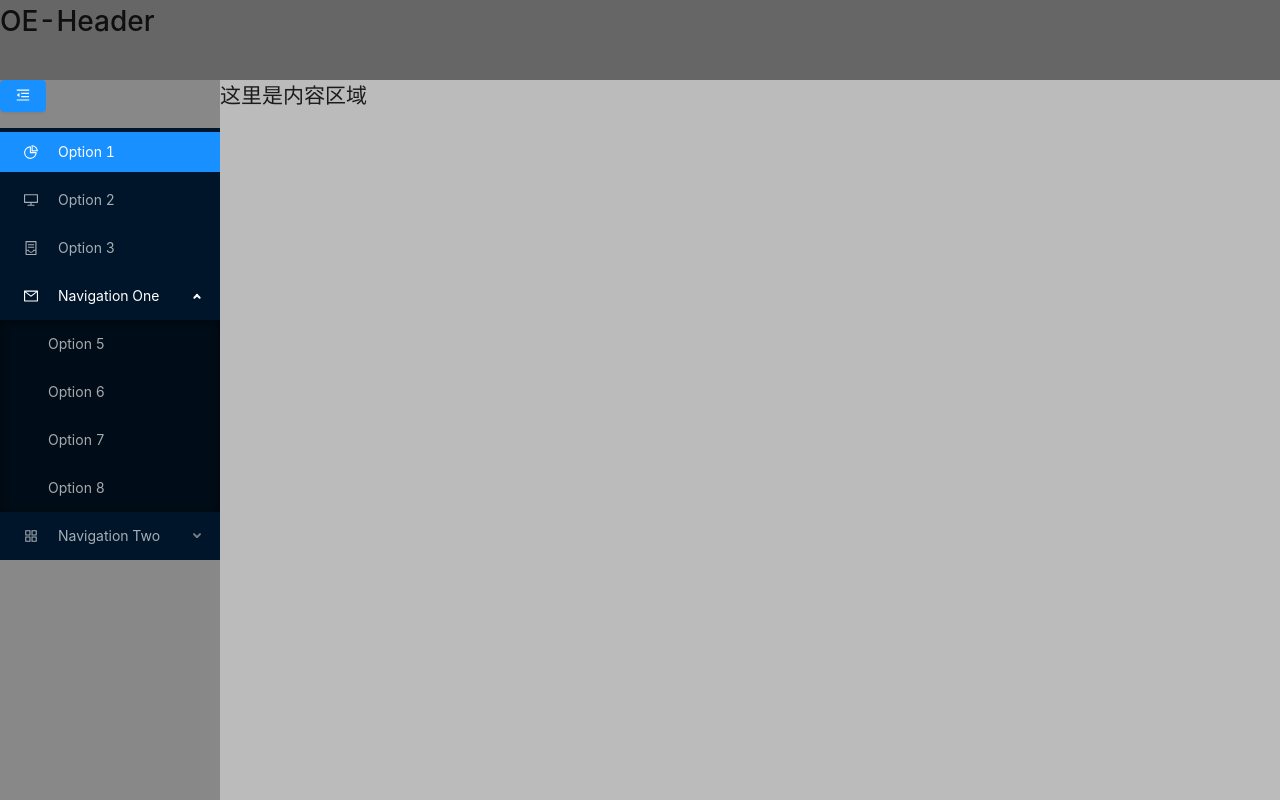
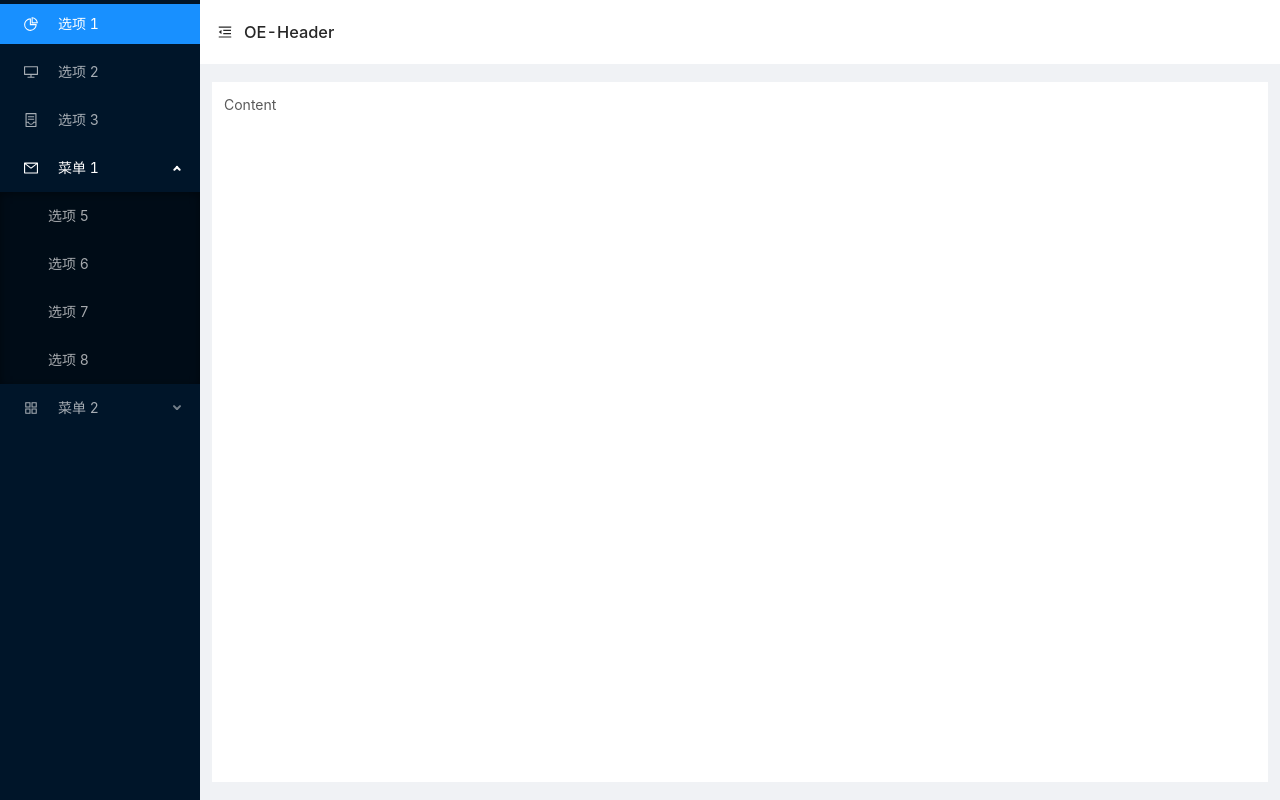
Before and after one commit to necrodiver/OrangeEmperor, a React app in the folder oe-ob/: page / in a window 1280 px wide. Built offline with nearby package versions, Linux system fonts and the light colour scheme.

Commit message:
菜单布局

```diff
--- a/oe-ob/src/Components/App/App.css
+++ b/oe-ob/src/Components/App/App.css
@@ -1,21 +1,39 @@
 .oe-app {
   height: 100%;
 }
-.oe-app .oe-header {
-  height: 80px;
-  background-color: #666;
+.oe-app .oe-header-box {
+  display: flex;
+  justify-content: left;
+  align-items: center;
+  padding-left: 30px;
 }
-.oe-app .oe-section-body {
-  height: calc(100vh - 80px);
-  display: flex;
-  flex: 1;
+.oe-app .oe-header-box .oe-header-btnmenu {
+  margin-left: 18px;
+  margin-right: 12px;
 }
-.oe-app .oe-section-body .oe-menu {
-  width: 220px;
-  height: 100%;
-  background-color: #888;
+.oe-app .oe-header-box .oe-header {
+  min-width: calc(100% - 44px);
 }
-.oe-app .oe-section-body .oe-content {
-  width: calc(100% - 220px);
-  background-color: #bbb;
+.oe-app .oe-content-box {
+  margin: 18px 12px;
+  padding: 12px;
+  min-height: 280px;
 }
+#components-layout-demo-custom-trigger .trigger {
+  font-size: 18px;
+  line-height: 64px;
+  padding: 0 24px;
+  cursor: pointer;
+  transition: color 0.3s;
+}
+#components-layout-demo-custom-trigger .trigger:hover {
+  color: #1890ff;
+}
+#components-layout-demo-custom-trigger .logo {
+  height: 32px;
+  background: rgba(255, 255, 255, 0.2);
+  margin: 16px;
+}
+.site-layout .site-layout-background {
+  background: #fff;
+}
--- a/oe-ob/src/Components/App/App.jsx
+++ b/oe-ob/src/Components/App/App.jsx
@@ -1,17 +1,25 @@
 import React, { Component, Fragment } from 'react';
-import './App.css';
 import './App.less';
 import OEHeader from '../OE-Header/index';
 import OEMenu from '../OE-Menu/index';
 import OELogin from '../OE-Login/index';
 
+import { Layout } from 'antd';
+import { MenuUnfoldOutlined, MenuFoldOutlined } from '@ant-design/icons';
+
+const { Header, Sider, Content } = Layout;
+
 export default class extends Component {
-  constructor(props) {
-    super(props);
-    this.state = {
-      isLogin: true
-    };
-  }
+  state = {
+    collapsed: false,
+    isLogin: true
+  };
+
+  toggle = () => {
+    this.setState({
+      collapsed: !this.state.collapsed
+    });
+  };
   render() {
     return (
       <div className="oe-app">
@@ -19,17 +27,35 @@ export default class extends Component {
           <OELogin />
         ) : (
           <Fragment>
-            <header className="oe-header">
-              <OEHeader />
-            </header>
-            <section  className="oe-section-body">
-              <aside className="oe-menu">
-                <OEMenu />
-              </aside>
-              <main className="oe-content">
-                <h1>这里是内容区域</h1>
-              </main>
-            </section>
+            <Layout style={{ height: '100vh' }}>
+              <Sider
+                trigger={null}
+                collapsible
+                collapsed={this.state.collapsed}
+              >
+                <OEMenu collapsed={this.state.collapsed}></OEMenu>
+              </Sider>
+              <Layout className="site-layout">
+                <Header
+                  className="site-layout-background oe-header-box"
+                  style={{ padding: 0 }}
+                >
+                  {React.createElement(
+                    this.state.collapsed
+                      ? MenuUnfoldOutlined
+                      : MenuFoldOutlined,
+                    {
+                      className: 'trigger oe-header-btnmenu',
+                      onClick: this.toggle
+                    }
+                  )}
+                  <OEHeader></OEHeader>
+                </Header>
+                <Content className="site-layout-background oe-content-box">
+                  Content
+                </Content>
+              </Layout>
+            </Layout>
           </Fragment>
         )}
       </div>
--- a/oe-ob/src/Components/App/App.less
+++ b/oe-ob/src/Components/App/App.less
@@ -1,27 +1,66 @@
 .oe-app {
     height: 100%;
 
-    .oe-header {
-        height: 80px;
-        background-color: #666;
+    .oe-header-box {
+        display: flex;
+        justify-content: left;
+        align-items: center;
+        padding-left: 30px;
+
+        .oe-header-btnmenu {
+            margin-left: 18px;
+            margin-right: 12px;
+        }
+
+        .oe-header {
+            min-width: ~"calc(100% - 44px)";
+        }
     }
 
-    .oe-section-body {
-        height: ~"calc(100vh - 80px)";
-        display: flex;
-        flex: 1;
-
-        .oe-menu {
-            width: 220px;
-            height: 100%;
-            background-color: #888;
-        }
-
-        .oe-content {
-            width: ~"calc(100% - 220px)";
-            background-color: #bbb;
-        }
-
+    .oe-content-box {
+        margin: 18px 12px;
+        padding: 12px;
+        min-height: 280px;
     }
 
+    // .oe-section-body {
+    //     height: ~"calc(100vh - 80px)";
+    //     display: flex;
+    //     flex: 1;
+
+    //     .oe-menu {
+    //         width: 220px;
+    //         height: 100%;
+    //         background-color: #888;
+    //     }
+
+    //     .oe-content {
+    //         width: ~"calc(100% - 220px)";
+    //         background-color: #bbb;
+    //     }
+
+    // }
+
 }
+
+#components-layout-demo-custom-trigger .trigger {
+    font-size: 18px;
+    line-height: 64px;
+    padding: 0 24px;
+    cursor: pointer;
+    transition: color 0.3s;
+}
+
+#components-layout-demo-custom-trigger .trigger:hover {
+    color: #1890ff;
+}
+
+#components-layout-demo-custom-trigger .logo {
+    height: 32px;
+    background: rgba(255, 255, 255, 0.2);
+    margin: 16px;
+}
+
+.site-layout .site-layout-background {
+    background: #fff;
+}
--- a/oe-ob/src/Components/OE-Menu/index.jsx
+++ b/oe-ob/src/Components/OE-Menu/index.jsx
@@ -20,23 +20,15 @@ export default class extends Component {
     menuOpenKeys: ['sub1']
   };
 
-  toggleCollapsed = () => {
+  constructor(props) {
+    super(props);
     this.setState({
-      collapsed: !this.state.collapsed
+      collapsed: props.collapsed
     });
-  };
+  }
   render() {
     return (
       <Fragment>
-        <Button
-          type="primary"
-          onClick={this.toggleCollapsed}
-          style={{ marginBottom: 16 }}
-        >
-          {React.createElement(
-            this.state.collapsed ? MenuUnfoldOutlined : MenuFoldOutlined
-          )}
-        </Button>
         <Menu
           defaultSelectedKeys={this.state.menuKeys}
           defaultOpenKeys={this.state.menuOpenKeys}
@@ -46,44 +38,44 @@ export default class extends Component {
         >
           <Menu.Item key="1">
             <PieChartOutlined />
-            <span>Option 1</span>
+            <span>选项 1</span>
           </Menu.Item>
           <Menu.Item key="2">
             <DesktopOutlined />
-            <span>Option 2</span>
+            <span>选项 2</span>
           </Menu.Item>
           <Menu.Item key="3">
             <ContainerOutlined />
-            <span>Option 3</span>
+            <span>选项 3</span>
           </Menu.Item>
           <SubMenu
             key="sub1"
             title={
               <span>
                 <MailOutlined />
-                <span>Navigation One</span>
+                <span>菜单 1</span>
               </span>
             }
           >
-            <Menu.Item key="5">Option 5</Menu.Item>
-            <Menu.Item key="6">Option 6</Menu.Item>
-            <Menu.Item key="7">Option 7</Menu.Item>
-            <Menu.Item key="8">Option 8</Menu.Item>
+            <Menu.Item key="5">选项 5</Menu.Item>
+            <Menu.Item key="6">选项 6</Menu.Item>
+            <Menu.Item key="7">选项 7</Menu.Item>
+            <Menu.Item key="8">选项 8</Menu.Item>
           </SubMenu>
           <SubMenu
             key="sub2"
             title={
               <span>
                 <AppstoreOutlined />
-                <span>Navigation Two</span>
+                <span>菜单 2</span>
               </span>
             }
           >
-            <Menu.Item key="9">Option 9</Menu.Item>
-            <Menu.Item key="10">Option 10</Menu.Item>
+            <Menu.Item key="9">选项 9</Menu.Item>
+            <Menu.Item key="10">选项 10</Menu.Item>
             <SubMenu key="sub3" title="Submenu">
-              <Menu.Item key="11">Option 11</Menu.Item>
-              <Menu.Item key="12">Option 12</Menu.Item>
+              <Menu.Item key="11">选项 11</Menu.Item>
+              <Menu.Item key="12">选项 12</Menu.Item>
             </SubMenu>
           </SubMenu>
         </Menu>
```
Also changed, not shown: 1 other file (tests, documents, lock files or other folders).
